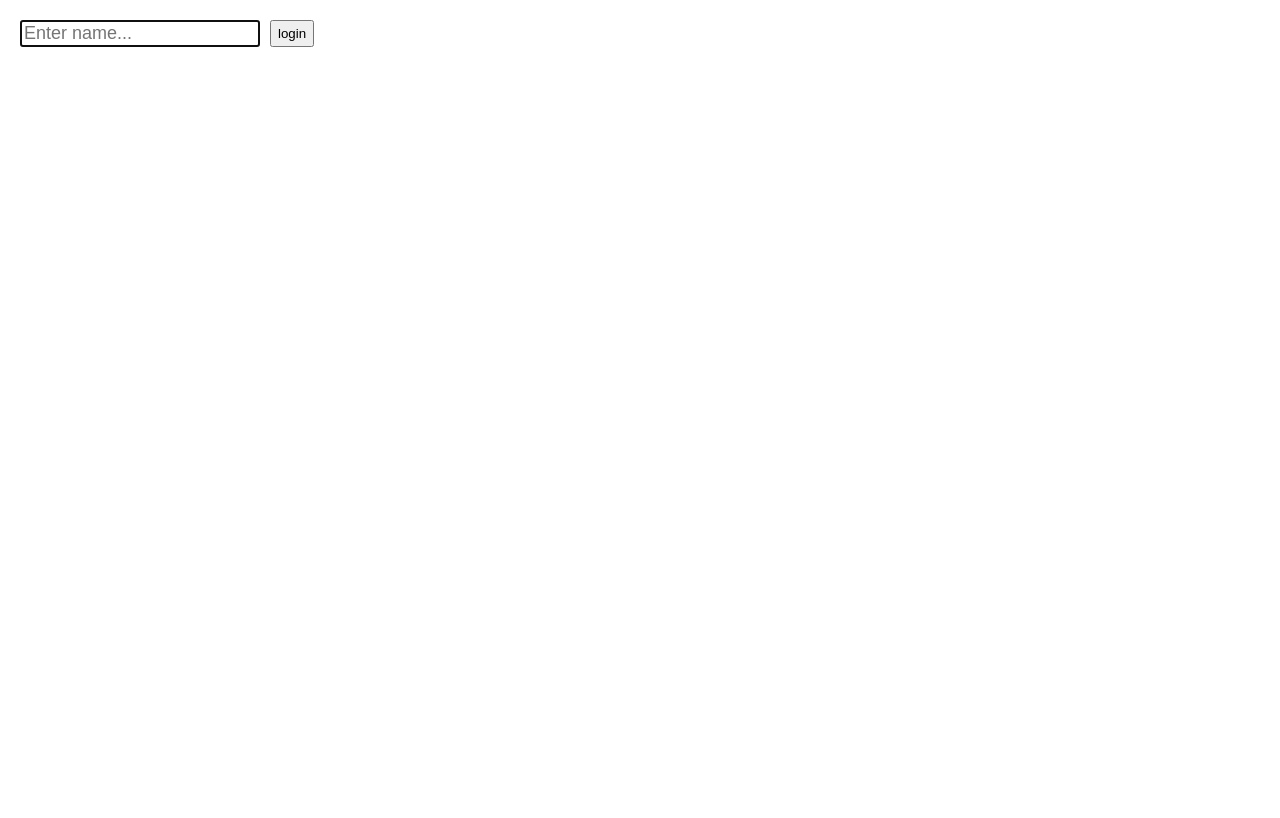
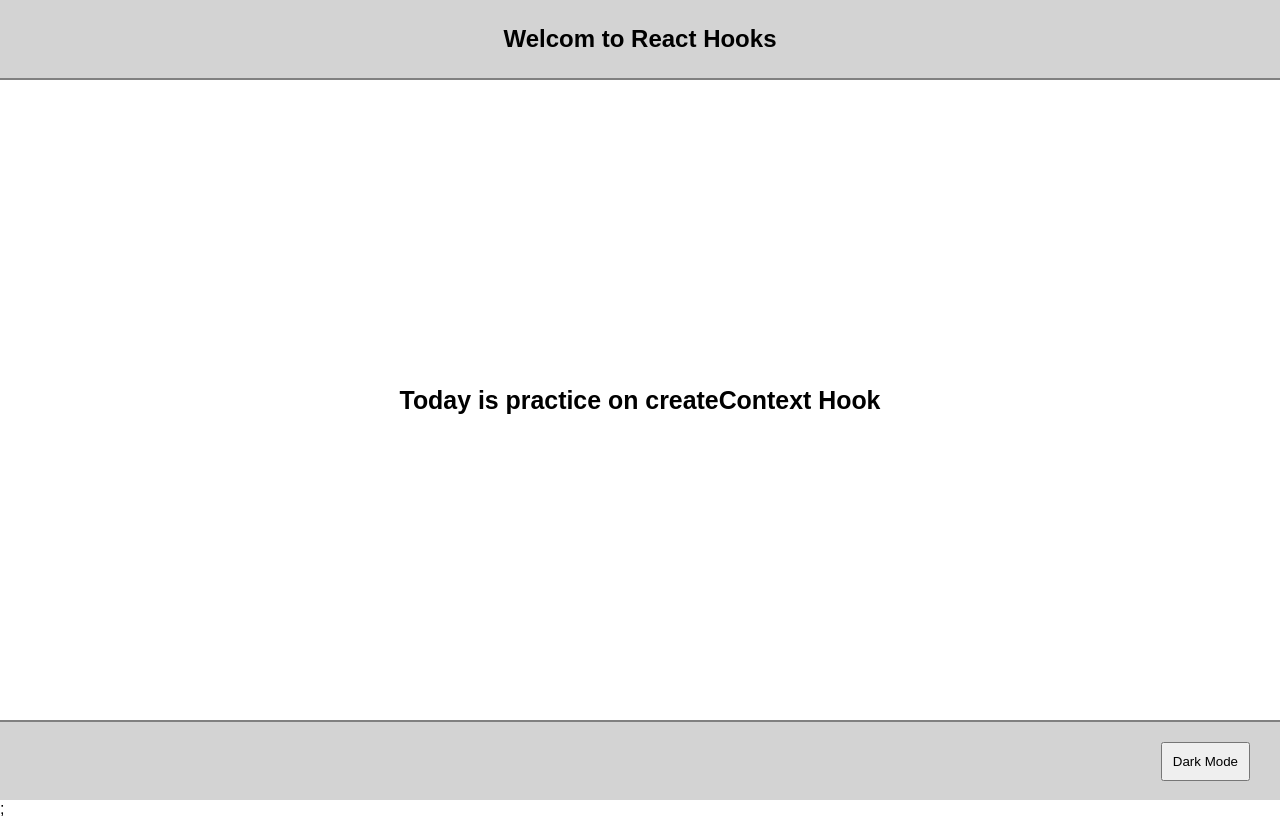
Before and after one commit to kimjindal/React-Hooks, a React (Create React App) app: page / in a window 1280 px wide. Built offline with nearby package versions, Linux system fonts and the light colour scheme.

Commit message:
practice 4-useContext

```diff
--- a/src/App.js
+++ b/src/App.js
@@ -1,28 +1,19 @@
-import { useEffect, useRef } from 'react';
+import { useState } from 'react';
+import Page from './components/Page';
+import ThemeContext from './context/ThemeContext';
+import TopicContext from './context/TopicContext';
 
 function App() {
-  const inputRef = useRef();
-
-  useEffect(() => {
-    // console.log(inputRef);
-    inputRef.current.focus();
-  });
-
-  const handleClickLogin = () => {
-    alert(`Hello, ${inputRef.current.value}`);
-    inputRef.current.value = '';
-    inputRef.current.focus();
-  };
-
-  console.log('Renderd...');
+  const [isDark, setIsDark] = useState(false);
+  const headerTitle = 'React Hooks';
+  const contentTitle = 'createContext';
 
   return (
-    <div className="App">
-      <div className="form">
-        <input ref={inputRef} type="text" placeholder="Enter name..." />
-        <button onClick={handleClickLogin}>login</button>
-      </div>
-    </div>
+    <TopicContext.Provider value={{ headerTitle, contentTitle }}>
+      <ThemeContext.Provider value={{ isDark, setIsDark }}>
+        <Page />;
+      </ThemeContext.Provider>
+    </TopicContext.Provider>
   );
 }
 
--- /dev/null
+++ b/src/components/Content.jsx
@@ -0,0 +1,22 @@
+import { useContext } from 'react';
+import ThemeContext from '../context/ThemeContext';
+import TopicContext from '../context/TopicContext';
+
+const Content = () => {
+  const { isDark } = useContext(ThemeContext);
+  const { contentTitle } = useContext(TopicContext);
+
+  return (
+    <div
+      className="content"
+      style={{
+        backgroundColor: isDark ? 'black' : 'white',
+        color: isDark ? 'white' : 'black',
+      }}
+    >
+      <h5>Today is practice on {contentTitle} Hook</h5>
+    </div>
+  );
+};
+
+export default Content;
--- /dev/null
+++ b/src/components/Footer.jsx
@@ -0,0 +1,23 @@
+import { useContext } from 'react';
+import ThemeContext from '../context/ThemeContext';
+
+const Footer = () => {
+  const { isDark, setIsDark } = useContext(ThemeContext);
+
+  const toggleTheme = () => {
+    setIsDark(!isDark);
+  };
+
+  return (
+    <footer
+      className="footer"
+      style={{ backgroundColor: isDark ? 'black' : 'lightgray' }}
+    >
+      <button className="button" onClick={toggleTheme}>
+        Dark Mode
+      </button>
+    </footer>
+  );
+};
+
+export default Footer;
--- /dev/null
+++ b/src/components/Header.jsx
@@ -0,0 +1,22 @@
+import { useContext } from 'react';
+import ThemeContext from '../context/ThemeContext';
+import TopicContext from '../context/TopicContext';
+
+const Header = () => {
+  const { isDark } = useContext(ThemeContext);
+  const { headerTitle } = useContext(TopicContext);
+
+  return (
+    <header
+      className="header"
+      style={{
+        backgroundColor: isDark ? 'black' : 'lightgray',
+        color: isDark ? 'white' : 'black',
+      }}
+    >
+      <h2>Welcom to {headerTitle}</h2>
+    </header>
+  );
+};
+
+export default Header;
--- /dev/null
+++ b/src/components/Page.jsx
@@ -0,0 +1,15 @@
+import Header from '../components/Header';
+import Content from '../components/Content';
+import Footer from '../components/Footer';
+
+const Page = () => {
+  return (
+    <div className="page">
+      <Header />
+      <Content />
+      <Footer />
+    </div>
+  );
+};
+
+export default Page;
--- /dev/null
+++ b/src/context/ThemeContext.jsx
@@ -0,0 +1,5 @@
+const { createContext } = require('react');
+
+const ThemeContext = createContext(null);
+
+export default ThemeContext;
--- /dev/null
+++ b/src/context/TopicContext.jsx
@@ -0,0 +1,5 @@
+import { createContext } from 'react';
+
+const TopicContext = createContext(null);
+
+export default TopicContext;
--- a/src/index.css
+++ b/src/index.css
@@ -1,22 +1,43 @@
 * {
+  box-sizing: border-box;
   margin: 0;
-  box-sizing: border-box;
+  font-family: sans-serif;
 }
 
-body {
-  font-family: 'Nanum Gothic', sans-serif;
+.page {
+  width: 100%;
+  height: 100vh;
+  display: flex;
+  flex-direction: column;
 }
 
-.App {
+.header {
+  width: 100%;
+  height: 80px;
+  border-bottom: 2px solid gray;
   display: flex;
-  padding: 20px 20px;
+  justify-content: center;
+  align-items: center;
 }
 
-.form {
+.content {
+  flex: 1;
   display: flex;
+  justify-content: center;
+  align-items: center;
+  font-size: 30px;
 }
 
-input {
-  font-size: 18px;
-  margin-right: 10px;
+.footer {
+  width: 100%;
+  height: 80px;
+  border-top: 2px solid gray;
+  display: flex;
+  justify-content: flex-end;
+  align-items: center;
 }
+
+.button {
+  padding: 10px;
+  margin-right: 30px;
+}
```
